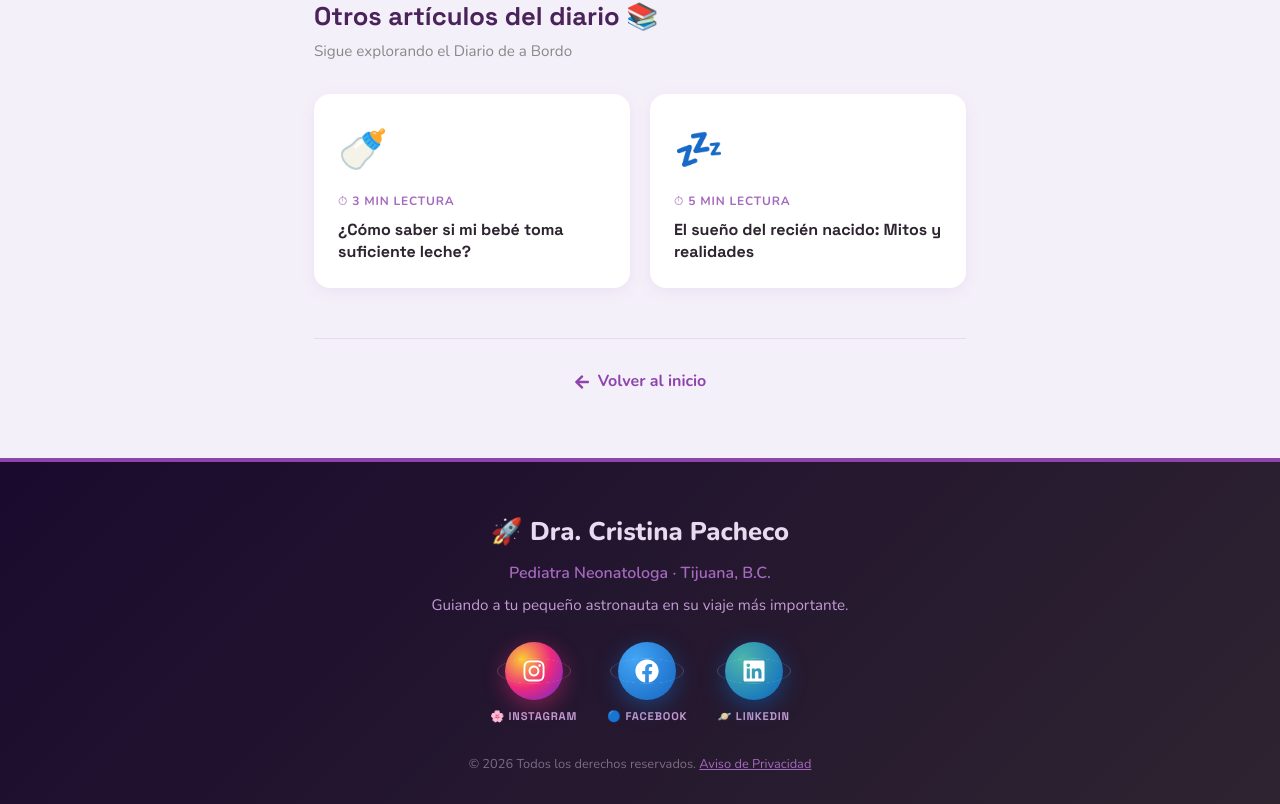
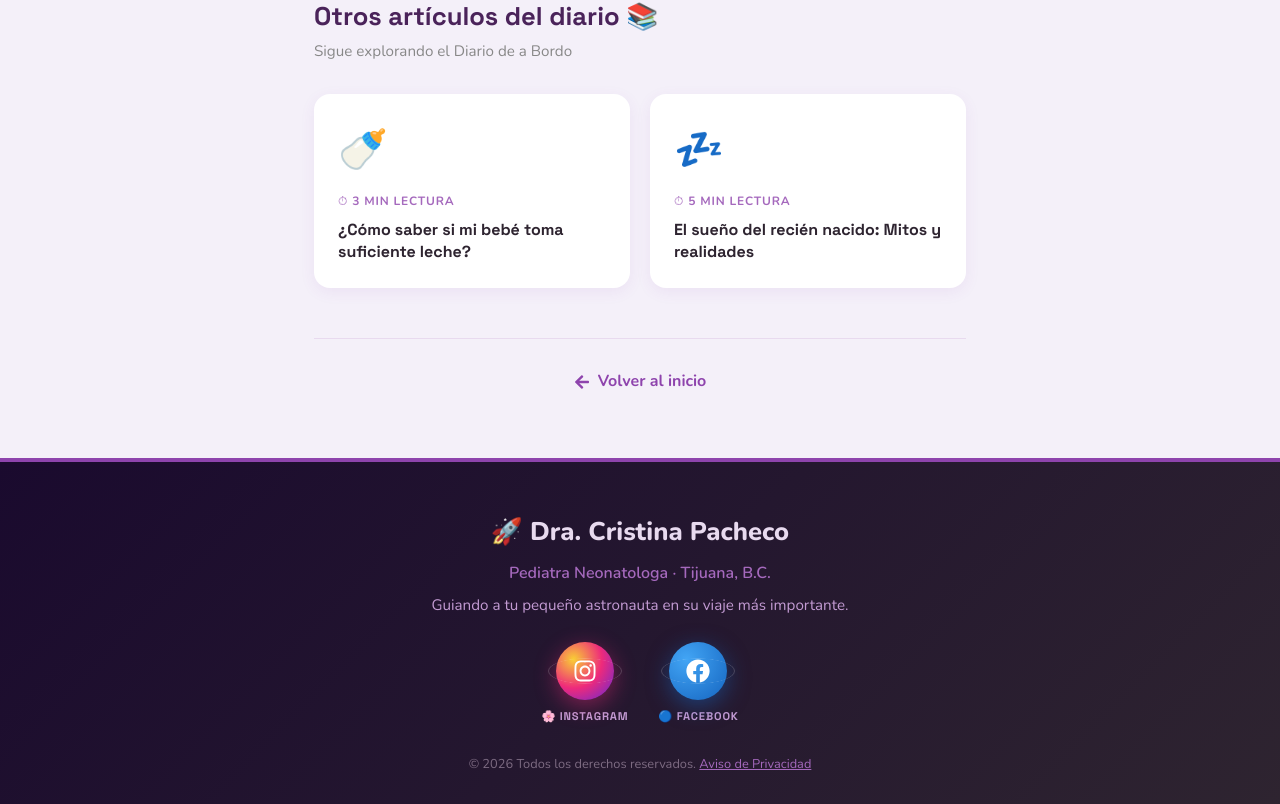
Before and after one commit to diegete198/webpage_pediatra, a React (Vite) app: page /articulos/fiebre-primeros-meses in a window 1280 px wide. Shown: the part 3350-4154 px from the top of the page. Built offline with nearby package versions, Linux system fonts and the light colour scheme.

Commit message:
Se agrega link de Facebook

```diff
--- a/src/components/layout/Footer.jsx
+++ b/src/components/layout/Footer.jsx
@@ -9,19 +9,19 @@ const SOCIAL_LINKS = [
         ariaLabel: 'Instagram',
     },
     {
-        href: '#',
+        href: 'https://www.facebook.com/share/1DcStjGQYp/',
         className: 'planet-facebook',
         icon: <FaFacebook />,
         label: '🔵 Facebook',
         ariaLabel: 'Facebook',
     },
-    {
-        href: '#',
-        className: 'planet-linkedin',
-        icon: <FaLinkedin />,
-        label: '🪐 LinkedIn',
-        ariaLabel: 'LinkedIn',
-    },
+    // {
+    //     href: '#',
+    //     className: 'planet-linkedin',
+    //     icon: <FaLinkedin />,
+    //     label: '🪐 LinkedIn',
+    //     ariaLabel: 'LinkedIn',
+    // },
 ];
 
 export default function Footer() {
```
